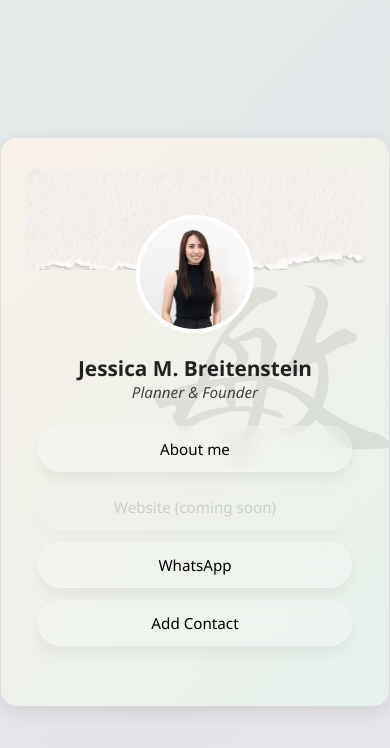
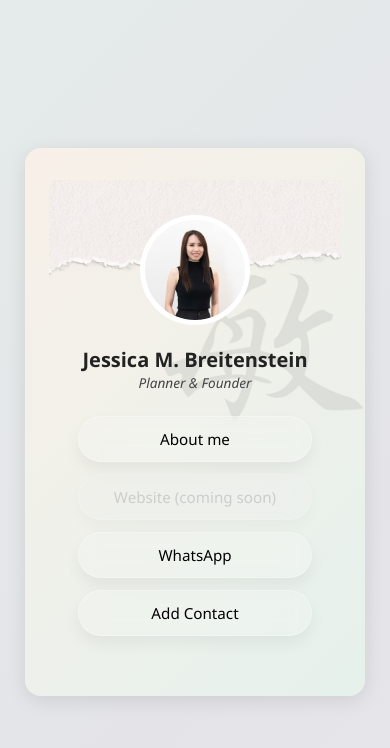
Before and after one commit to MinMoments/jmbCC-0237, a plain HTML site: page index.html in a window 390 px wide. Drawn offline with Linux system fonts and the light colour scheme.

Commit message:
Add files via upload

```diff
--- a/index.html
+++ b/index.html
@@ -2,8 +2,14 @@
 <html lang="en">
   <head>
     <meta charset="UTF-8" />
-    <title>Contact Card - Jessica</title>
+    <meta name="viewport" content="width=device-width, initial-scale=1.0" />
+    <meta name="robots" content="noindex, nofollow" />
+    <title>Contact Card - Beatrice Lai</title>
     <style>
+      * {
+        box-sizing: border-box;
+      }
+
       body {
         background: linear-gradient(-45deg, #f0f0f5, #e4e4e8, #e6f1ec, #f8f0e8);
         background-size: 400% 400%;
@@ -42,7 +48,6 @@
         backdrop-filter: blur(4px);
       }
 
-      /* Watermark image */
       .card::before {
         content: "";
         position: absolute;
@@ -57,6 +62,7 @@
         z-index: 0;
         pointer-events: none;
       }
+
       .profile-img,
       .name,
       .title,
@@ -66,8 +72,6 @@
       }
 
       .top-banner {
-        position: relative;
-
         height: 100px;
         background-image: url("Torn paper.png");
         background-size: cover;
@@ -117,13 +121,15 @@
         text-decoration: none;
         box-shadow: 0 8px 16px rgba(0, 0, 0, 0.05);
       }
+
       .button:hover {
-        background: #b6c5b3; /* Contrasting color */
+        background: #b6c5b3;
         color: #111;
         transform: scale(1.05);
         box-shadow: 0 8px 24px rgba(0, 0, 0, 0.15);
         border: 1px solid rgba(0, 0, 0, 0.2);
       }
+
       .button.disabled {
         pointer-events: none;
         opacity: 0.5;
@@ -131,6 +137,45 @@
         color: #aaa;
         cursor: not-allowed;
         backdrop-filter: blur(12px);
+      }
+
+      /* RESPONSIVE STYLES */
+      @media screen and (max-width: 400px) {
+        .card {
+          max-width: 340px;
+          width: 100%;
+        }
+
+        .profile-img {
+          margin-top: -65px;
+          border: 5px solid white;
+        }
+
+        .title {
+          font-size: 0.85rem;
+        }
+
+        .name {
+          font-size: 1.25rem;
+        }
+
+        .button {
+          padding: 12px 18px;
+          font-size: 0.95rem;
+        }
+
+        .top-banner {
+          height: 100px;
+          background-size: cover;
+          background-position: top;
+        }
+
+        .card::before {
+          width: 250px;
+          height: 250px;
+          top: 35%;
+          left: 70%;
+        }
       }
     </style>
   </head>
```
